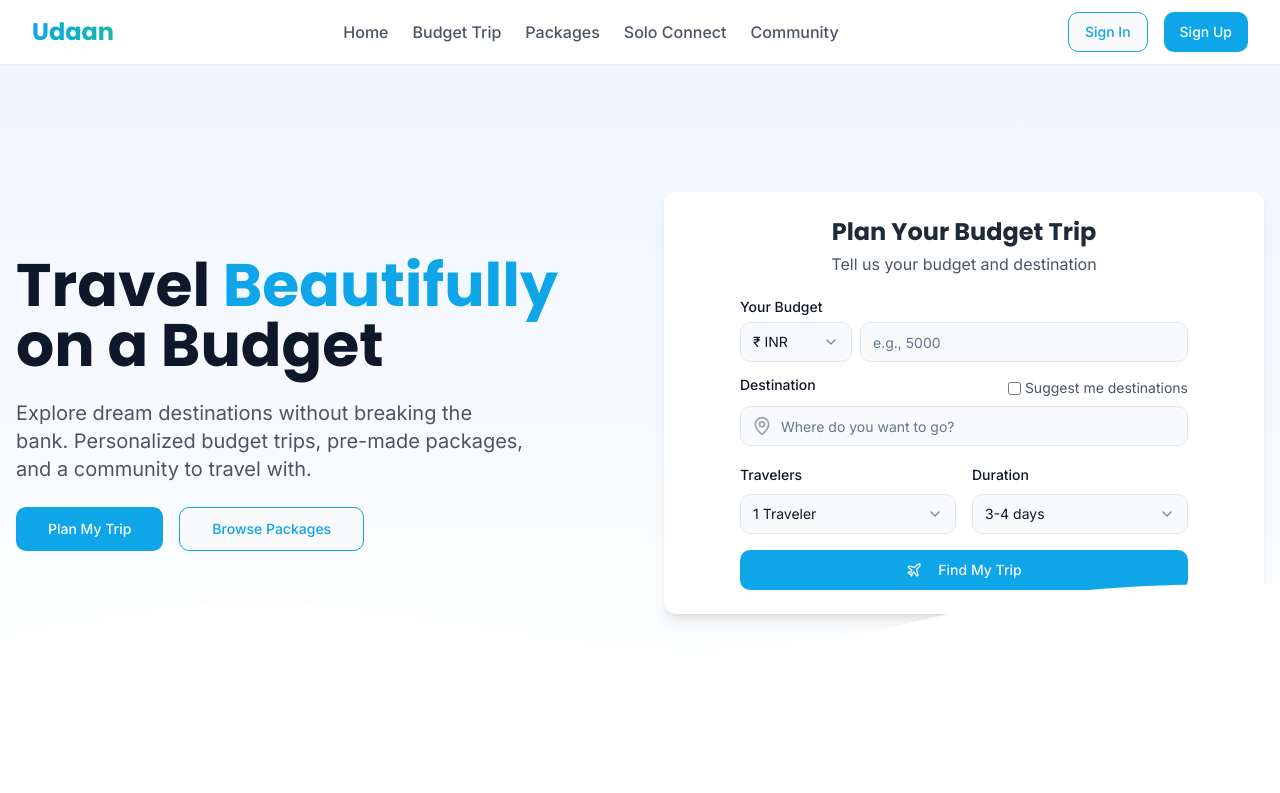
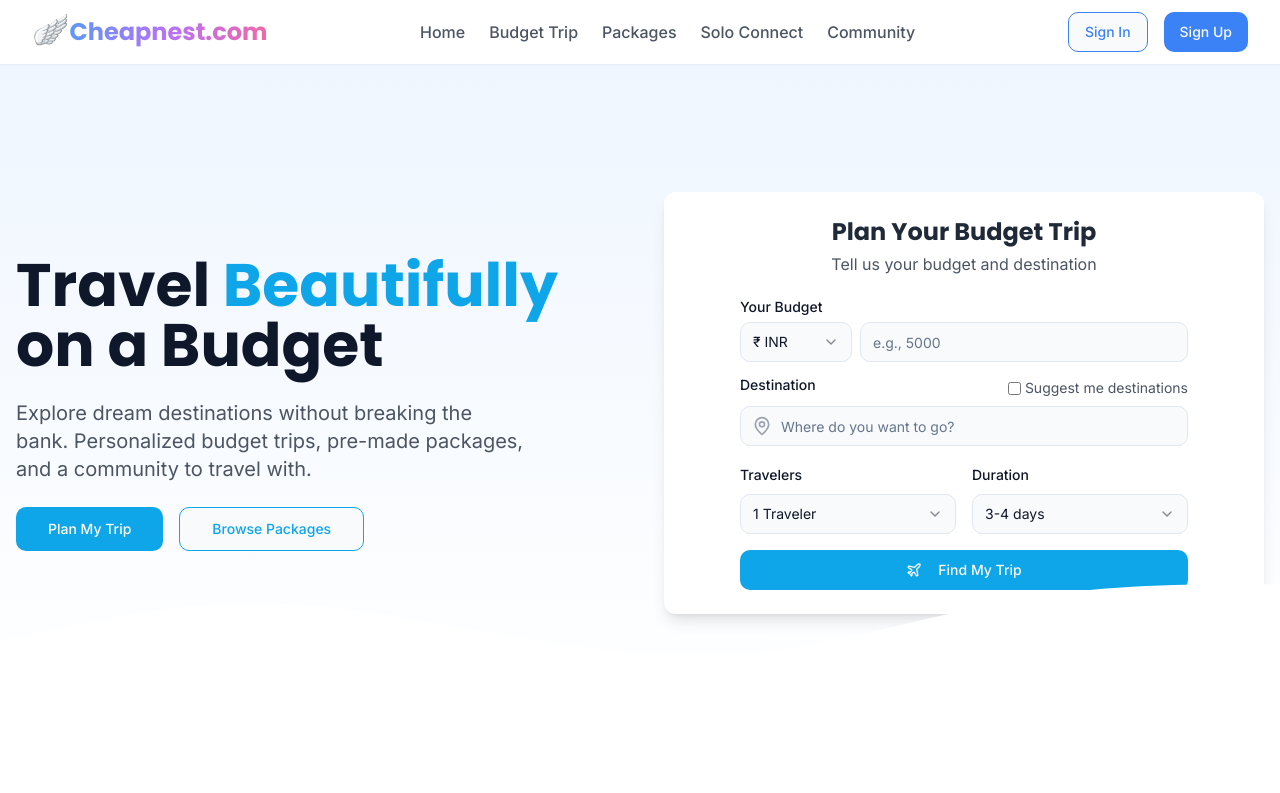
Before and after one commit to THAKURHARSHKAAL/thecheapnest.com, a React (Vite) app: page / in a window 1280 px wide. Shown: the top 793 px of the page. Built offline with nearby package versions, Linux system fonts and the light colour scheme.

Commit message:
Refactor: Update site name and add animations
- Changed the site name to "cheapnest.com".
- Added an animated logo.
- Implemented animations on the dashboard.

```diff
--- a/index.html
+++ b/index.html
@@ -1,19 +1,20 @@
+
 <!DOCTYPE html>
 <html lang="en">
   <head>
     <meta charset="UTF-8" />
     <meta name="viewport" content="width=device-width, initial-scale=1.0" />
-    <title>trip-kismet-planner</title>
-    <meta name="description" content="Lovable Generated Project" />
-    <meta name="author" content="Lovable" />
+    <title>Cheapnest.com - Smart Travel for Less</title>
+    <meta name="description" content="Find budget-friendly travel experiences with Cheapnest.com" />
+    <meta name="author" content="Cheapnest" />
 
-    <meta property="og:title" content="trip-kismet-planner" />
-    <meta property="og:description" content="Lovable Generated Project" />
+    <meta property="og:title" content="Cheapnest.com - Smart Travel for Less" />
+    <meta property="og:description" content="Find budget-friendly travel experiences with Cheapnest.com" />
     <meta property="og:type" content="website" />
     <meta property="og:image" content="https://lovable.dev/opengraph-image-p98pqg.png" />
 
     <meta name="twitter:card" content="summary_large_image" />
-    <meta name="twitter:site" content="@lovable_dev" />
+    <meta name="twitter:site" content="@cheapnest" />
     <meta name="twitter:image" content="https://lovable.dev/opengraph-image-p98pqg.png" />
   </head>
 
--- a/src/components/Navbar.tsx
+++ b/src/components/Navbar.tsx
@@ -19,71 +19,90 @@ const Navbar = () => {
     <header className="sticky top-0 w-full bg-white bg-opacity-95 backdrop-blur-sm z-50 shadow-sm">
       <div className="container mx-auto px-4 sm:px-6 lg:px-8">
         <div className="flex justify-between items-center h-16">
-          {/* Logo */}
+          {/* Logo with animation */}
           <div className="flex items-center">
-            <Link to="/" className="flex items-center space-x-2">
-              <span className="text-2xl font-heading font-bold bg-gradient-to-r from-udaan-blue to-udaan-teal bg-clip-text text-transparent">Udaan</span>
+            <Link to="/" className="flex items-center space-x-2 group">
+              <div className="flex items-center">
+                <span className="text-3xl animate-bounce">🪽</span>
+                <span className="text-2xl font-heading font-bold bg-gradient-to-r from-blue-500 via-purple-500 to-pink-500 bg-clip-text text-transparent animate-pulse group-hover:scale-105 transition-transform duration-200">
+                  Cheapnest.com
+                </span>
+              </div>
             </Link>
           </div>
 
-          {/* Desktop Navigation */}
+          {/* Desktop Navigation with hover animations */}
           <nav className="hidden md:flex items-center space-x-6">
             {navLinks.map((link) => (
               <Link
                 key={link.name}
                 to={link.href}
-                className="text-gray-600 hover:text-udaan-blue transition-colors duration-200 font-medium"
+                className="text-gray-600 hover:text-blue-500 transition-colors duration-200 font-medium hover:scale-105 transform"
               >
                 {link.name}
               </Link>
             ))}
           </nav>
 
-          {/* Auth Buttons */}
+          {/* Auth Buttons with hover animations */}
           <div className="hidden md:flex items-center space-x-4">
-            <Button variant="outline" className="border-udaan-blue text-udaan-blue hover:text-white hover:bg-udaan-blue">
+            <Button
+              variant="outline"
+              className="border-blue-500 text-blue-500 hover:text-white hover:bg-blue-500 transition-all duration-300 hover:scale-105"
+            >
               Sign In
             </Button>
-            <Button className="bg-udaan-blue hover:bg-udaan-blue/90">Sign Up</Button>
+            <Button
+              className="bg-blue-500 hover:bg-blue-600 transition-all duration-300 hover:scale-105"
+            >
+              Sign Up
+            </Button>
           </div>
 
-          {/* Mobile Navigation Toggle */}
+          {/* Mobile Navigation Toggle with animation */}
           <div className="flex md:hidden">
             <button
               type="button"
               onClick={() => setIsMenuOpen(!isMenuOpen)}
-              className="text-gray-700"
+              className="text-gray-700 transition-transform duration-200 hover:scale-110"
               aria-label="Toggle menu"
             >
               {isMenuOpen ? (
-                <X className="h-6 w-6" />
+                <X className="h-6 w-6 animate-fade-in" />
               ) : (
-                <Menu className="h-6 w-6" />
+                <Menu className="h-6 w-6 animate-fade-in" />
               )}
             </button>
           </div>
         </div>
       </div>
 
-      {/* Mobile menu */}
+      {/* Mobile menu with slide animation */}
       {isMenuOpen && (
-        <div className="md:hidden">
+        <div className="md:hidden animate-slide-in-right">
           <div className="px-2 pt-2 pb-3 space-y-1 sm:px-3 bg-white shadow-lg">
             {navLinks.map((link) => (
               <Link
                 key={link.name}
                 to={link.href}
-                className="block px-3 py-2 text-base font-medium text-gray-700 hover:text-udaan-blue"
+                className="block px-3 py-2 text-base font-medium text-gray-700 hover:text-blue-500 hover:scale-105 transform transition-all duration-200"
                 onClick={() => setIsMenuOpen(false)}
               >
                 {link.name}
               </Link>
             ))}
             <div className="flex flex-col space-y-2 pt-2 pb-3">
-              <Button variant="outline" className="border-udaan-blue text-udaan-blue hover:text-white hover:bg-udaan-blue w-full">
+              <Button
+                variant="outline"
+                className="border-blue-500 text-blue-500 hover:text-white hover:bg-blue-500 transition-all duration-300"
+              >
                 Sign In
               </Button>
-              <Button className="bg-udaan-blue hover:bg-udaan-blue/90 w-full">Sign Up</Button>
+              <Button
+                className="bg-blue-500 hover:bg-blue-600 transition-all duration-300"
+              >
+                Sign Up
+              </Button>
             </div>
           </div>
         </div>
```
